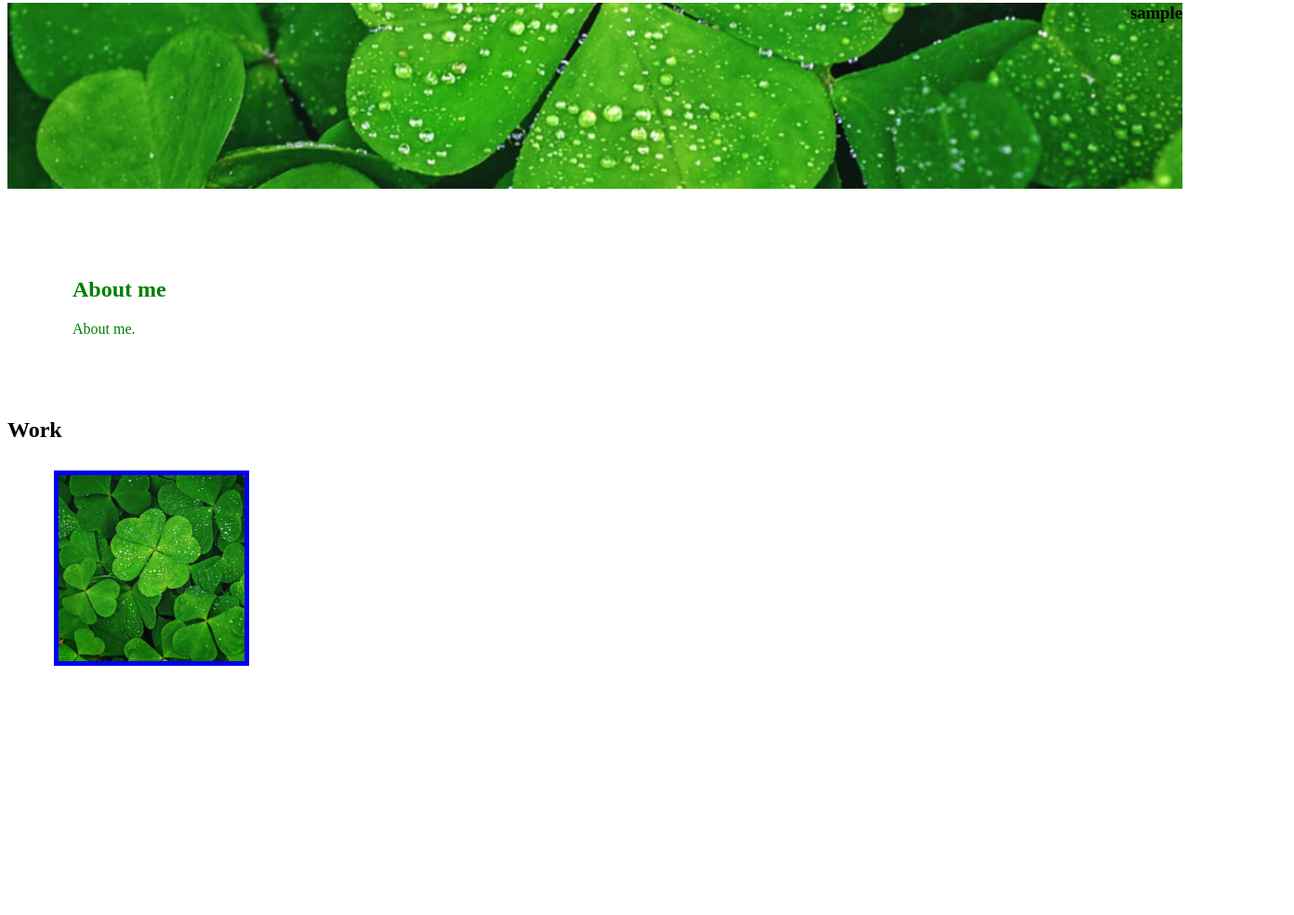
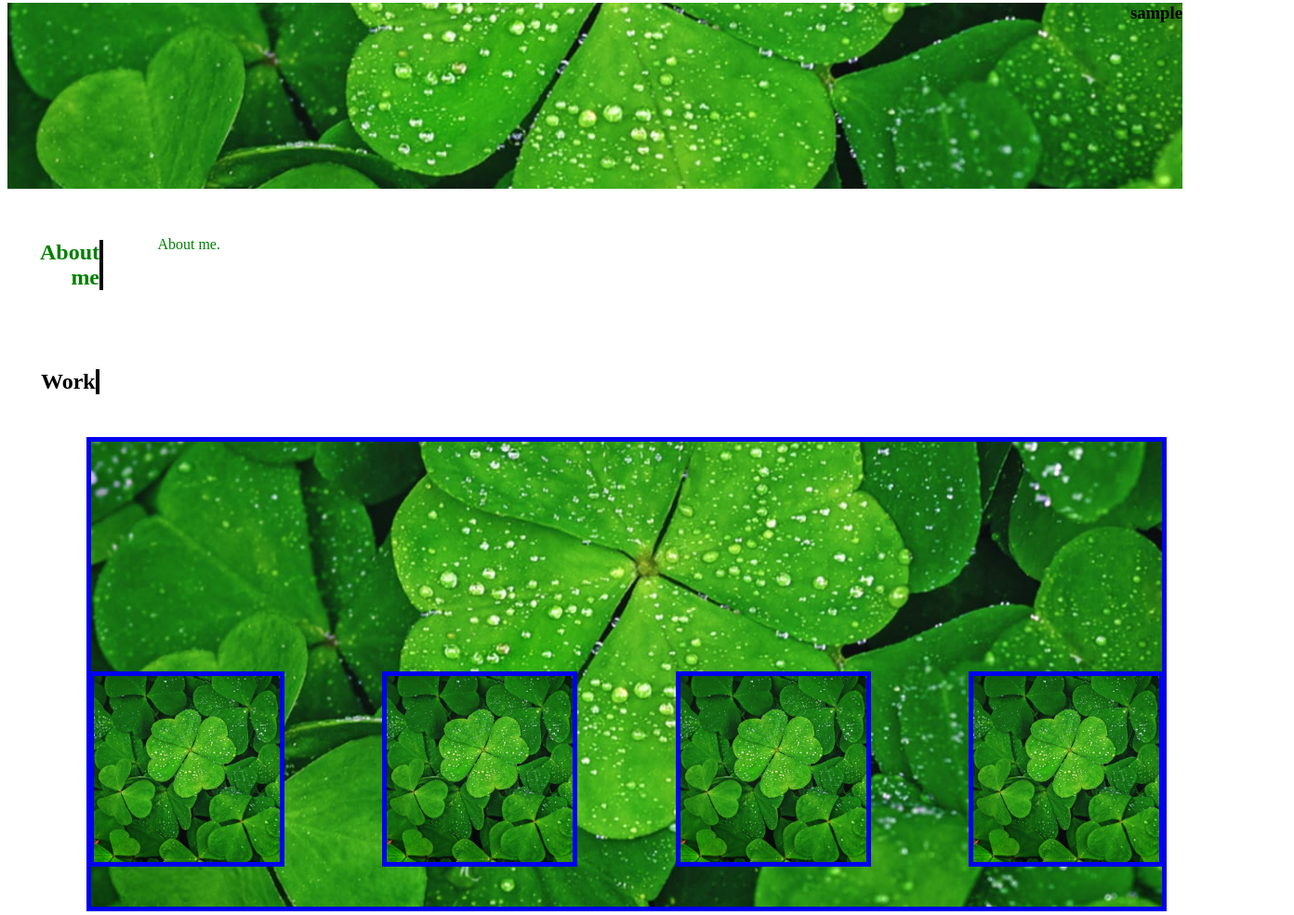
Before and after one commit to ThatLucky707/Alexas-Portfolio, a plain HTML site: page index.html in a window 1280 px wide. Shown: the part 185-1169 px from the top of the page at 93% size, 1392 px wide, since content can reach past the window. Before the commit the page ends 917 px from the top, so only its background shows below. Drawn offline with Linux system fonts and the light colour scheme.

Commit message:
for study session help

```diff
--- a/index.html
+++ b/index.html
@@ -32,19 +32,52 @@
 </div>
 
 <main>
-    <section id="about" class="about-me">
+    <section id="about" class="about-me page-section">
         <h2>About me</h2>
-        <p>About me.</p>
+            <div>
+                <p>About me.</p>
+            </div>
     </section>
 
-    <section id="work" class="work">
+    <section id="work" class="work page-section">
         <h2>Work</h2>
-            <article id="work content"></article>
+        <div class="flex-container">
+            <article id="big-work">
+                <figure>
+                    <a href="#">
+                        <img src="./Images/four-leaf-clovers-jpg.jpg" alt id="big-work-picture">
+                    </a>
+                </figure>
+            </article>
+            <article id="second-work" class="small-work">
                 <figure>
                     <a href="#">
                         <img src="./Images/four-leaf-clovers-jpg.jpg" alt>
                     </a>
                 </figure>
+            </article>
+            <article id="third-work" class="small-work">
+                <figure>
+                    <a href="#">
+                        <img src="./Images/four-leaf-clovers-jpg.jpg" alt>
+                    </a>
+                </figure>
+            </article>
+            <article id="fourth-work" class="small-work">
+                <figure>
+                    <a href="#">
+                        <img src="./Images/four-leaf-clovers-jpg.jpg" alt>
+                    </a>
+                </figure>
+            </article>
+            <article id="fifth-work" class="small-work">
+                <figure>
+                    <a href="#">
+                        <img src="./Images/four-leaf-clovers-jpg.jpg" alt>
+                    </a>
+                </figure>
+            </article>
+        </div>
     </section>
 </main>
 
--- a/style.css
+++ b/style.css
@@ -76,7 +76,11 @@ figure img {
 article {
     margin: auto;
 }
-/*
+
+.work {
+
+}
+
 .page-section {
     margin: 25px;
     padding: 10px;
@@ -105,4 +109,4 @@ article {
 
 h2 {
     border-right: 4px solid black;
-} */
+}
```
Also changed, not shown: 1 other file.
